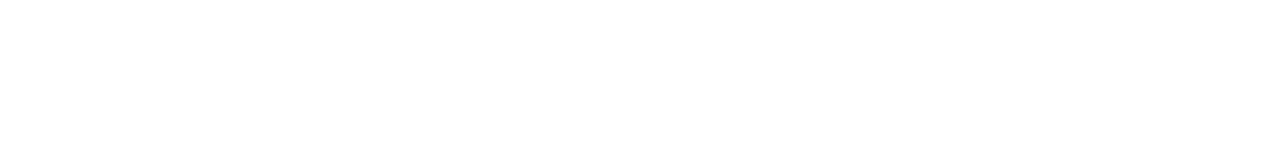
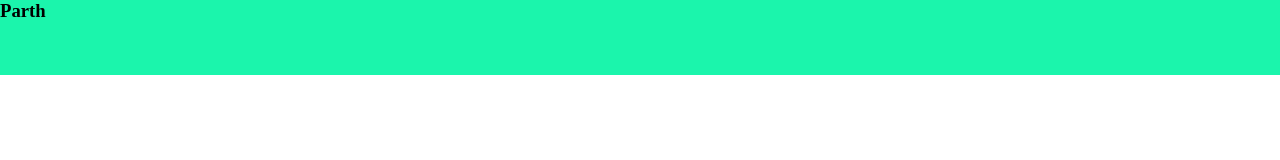
Before and after one commit to amitskasabe/cs-tasks, a plain HTML site: page index.html in a window 1280 px wide. Drawn offline with Linux system fonts and the light colour scheme.

Commit message:
first commit from Parth

```diff
--- a/index.html
+++ b/index.html
@@ -4,12 +4,29 @@
     <meta charset="UTF-8" />
     <meta name="viewport" content="width=device-width, initial-scale=1.0" />
     <title>Document</title>
+    <link rel="stylesheet" href="parth.css">
   </head>
   <body>
     <section id="nav">
-      <nav>
+
+
+
+
+
+
+      <nav class="nav-bar">
         <!-- Parth Shinde -->
+        <h1>Parth</h1>
       </nav>
+
+
+
+
+
+
+
+
+
     </section>
     <section id="hero">
       <!-- Shadap & Vinay -->
--- /dev/null
+++ b/parth.css
@@ -0,0 +1,10 @@
+*{
+    margin: 0px;
+    padding: 0px;
+}
+
+.nav-bar{
+    width: 100%;
+    height: 75px;
+    background-color: rgb(27, 245, 172);
+}
```
Also changed, not shown: parth-img/codeseed-logo.png (added).
